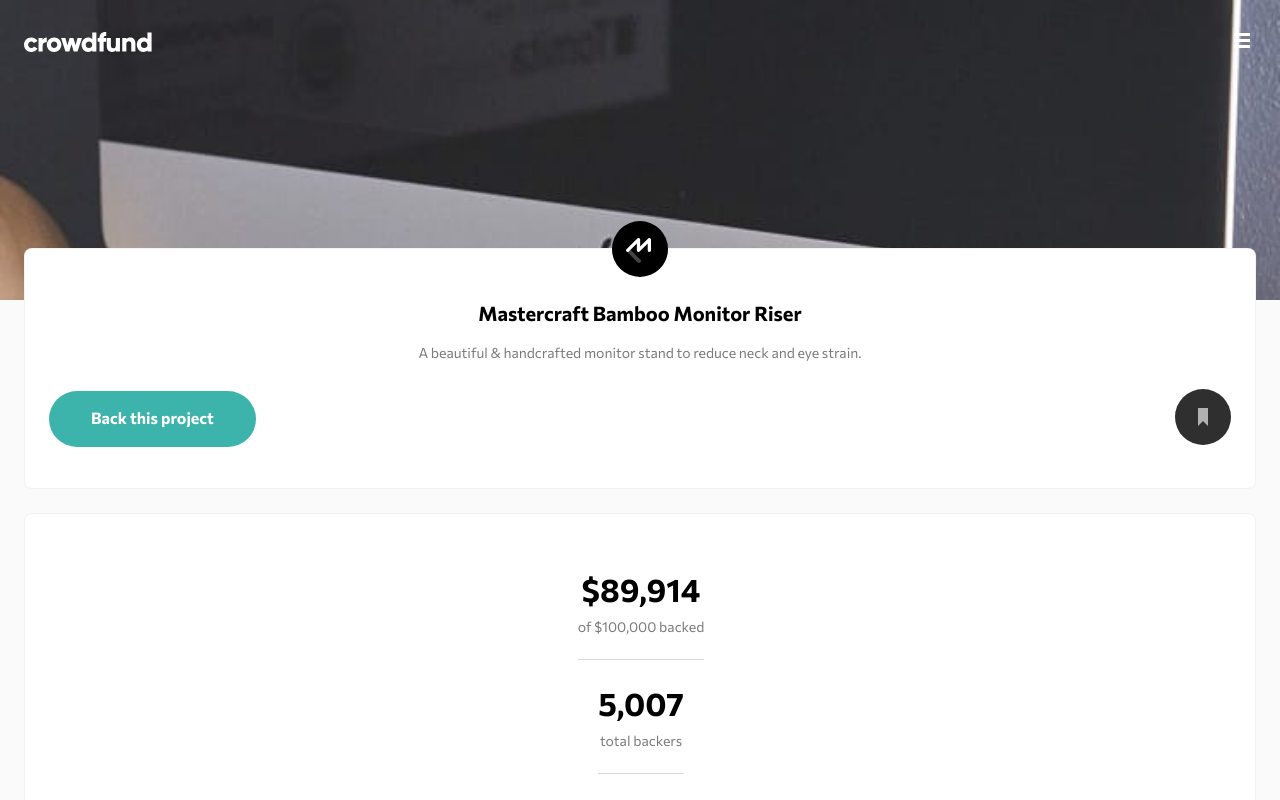
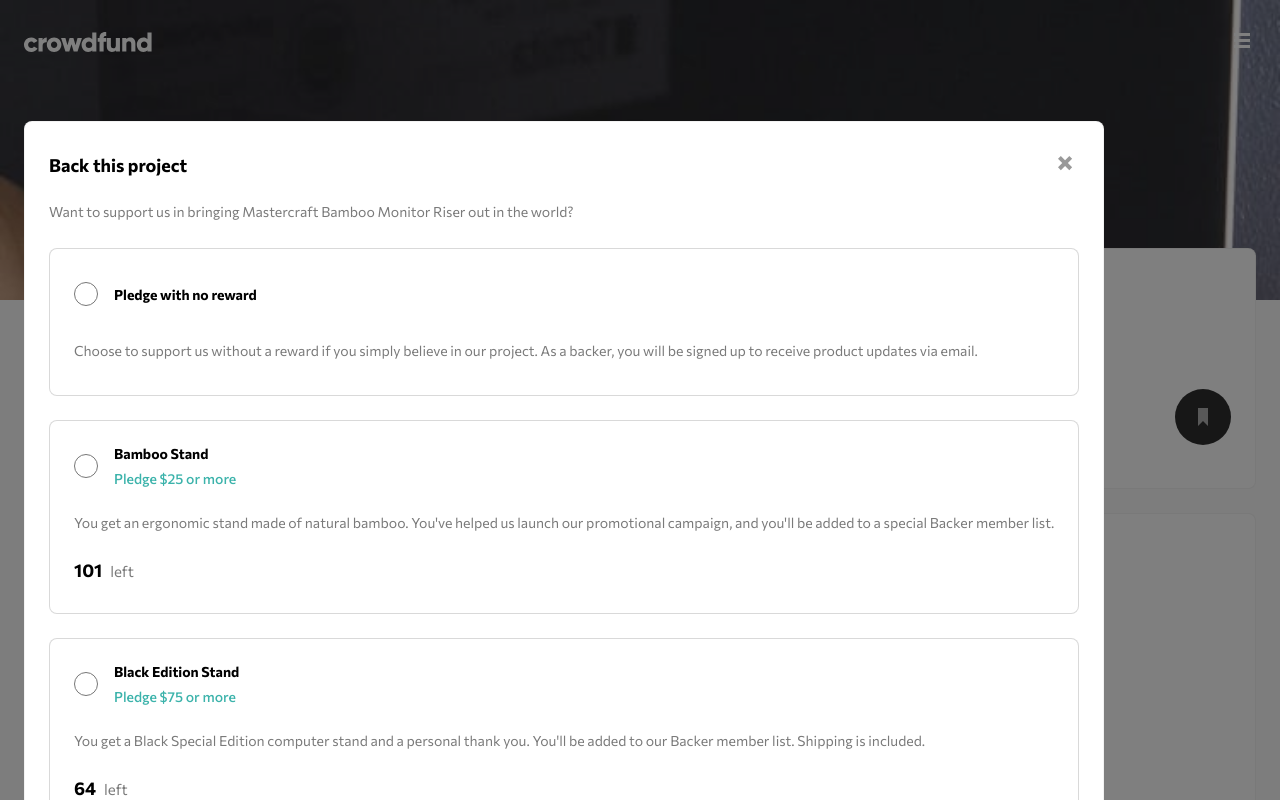
Before and after one commit to VeljkoKnezevic/crowdfunding-product-page, a React (Vite) app: page / in a window 1280 px wide. Both pictures are taken after a click on the button "Back this project". Shown: the top 800 px of the page. Built offline with nearby package versions, Linux system fonts and the light colour scheme.

Commit message:
Modal styling done

```diff
--- a/src/App.jsx
+++ b/src/App.jsx
@@ -1,10 +1,14 @@
+import { useState } from "react";
 import "./App.scss";
 import Logo from "../images/logo.svg";
 import Hamburger from "../images/icon-hamburger.svg";
 import Bookmark from "../images/icon-bookmark.svg";
 import MastercraftLogo from "../images/logo-mastercraft.svg";
+import Modal from "./components/Modal";
 
 function App() {
+  const [isVisibleModal, setIsVisibleModal] = useState(false);
+
   const handleHamburgerClick = (e) => {
     const image = e.target;
     const links = e.target.parentElement.parentElement.parentElement.lastChild;
@@ -21,10 +25,11 @@ function App() {
 
   return (
     <>
+      <div id="bg-hamburger" />
+      {isVisibleModal ? <div id="bg-back" style={{ display: "block" }} /> : ""}
       <header className="header">
         <div className="header__images">
           <img src={Logo} alt="Crowdfund logo" />
-
           <button
             onClick={handleHamburgerClick}
             className="header__hamburger__button"
@@ -50,6 +55,7 @@ function App() {
         </div>
       </header>
       <main className="main">
+        {isVisibleModal ? <Modal setIsVisibleModal={setIsVisibleModal} /> : ""}
         <div className="intro">
           <img
             className="intro__image"
@@ -62,7 +68,11 @@ function App() {
             strain.
           </p>
           <div className="intro__button-and-bookmark">
-            <button type="button" className="intro__button">
+            <button
+              onClick={() => setIsVisibleModal(true)}
+              type="button"
+              className="intro__button"
+            >
               Back this project
             </button>
             <div className="intro__bookmark">
@@ -102,7 +112,7 @@ function App() {
           </p>
 
           <section className="about__card">
-            <h4 className="about__card__heading">Bamboo Stand</h4>{" "}
+            <h4 className="about__card__heading">Bamboo Stand</h4>
             <p className="about__card__green">Pledge $25 or more</p>
             <p className="about__card__para">
               You get an ergonomic stand made of natural bamboo. You&apos;ve
@@ -118,7 +128,7 @@ function App() {
             </button>
           </section>
           <section className="about__card">
-            <h4 className="about__card__heading">Black Edition Stand</h4>{" "}
+            <h4 className="about__card__heading">Black Edition Stand</h4>
             <div className="about__card__green">Pledge $75 or more</div>
             <p className="about__card__para">
               You get a Black Special Edition computer stand and a personal
--- a/src/App.scss
+++ b/src/App.scss
@@ -7,6 +7,28 @@
 .header,
 .main {
   padding: 0 pxToRem(24px);
+}
+
+#bg-hamburger {
+  position: fixed;
+  height: 100%;
+  width: 100%;
+  margin: 0;
+  padding: 0;
+  opacity: 0.6;
+  display: none;
+}
+
+#bg-back {
+  position: fixed;
+  height: 100%;
+  width: 100%;
+  margin: 0;
+  padding: 0;
+  background: #000000;
+  mix-blend-mode: normal;
+  opacity: 0.5;
+  display: none;
 }
 
 .header {
@@ -268,4 +290,130 @@
       }
     }
   }
+
+  .popup {
+    position: absolute;
+    left: 0;
+    top: pxToRem(121px);
+    background: #ffffff;
+    border: 1px solid rgba(0, 0, 0, 0.0497193);
+    border-radius: 8px;
+    margin: 0 pxToRem(24px);
+    padding: pxToRem(32px) pxToRem(24px);
+
+    &__heading {
+      font-weight: 700;
+      font-size: pxToRem(18px);
+      line-height: pxToRem(22px);
+      color: #000000;
+
+      &-container {
+        display: flex;
+        align-items: center;
+        justify-content: space-between;
+      }
+    }
+
+    &__close {
+      border: none;
+      background: none;
+    }
+
+    &__para {
+      font-weight: 400;
+      font-size: 14px;
+      line-height: 24px;
+      color: #7a7a7a;
+      margin-block-start: pxToRem(24px);
+    }
+
+    &__cards {
+      display: grid;
+      gap: pxToRem(24px);
+      margin-block-start: pxToRem(24px);
+    }
+
+    &__card {
+      background: #ffffff;
+      border: 1px solid rgba(0, 0, 0, 0.15);
+      border-radius: 8px;
+      padding: pxToRem(24px) pxToRem(24px) pxToRem(32px);
+
+      &--no-reward {
+        padding-top: pxToRem(33px);
+
+        h3 {
+          margin-inline-start: pxToRem(16px);
+        }
+
+        p {
+          margin-block-start: pxToRem(33px);
+        }
+      }
+
+      &--disabled {
+        opacity: 0.5;
+        border: none;
+
+        input {
+          opacity: 0;
+        }
+      }
+
+      &__input {
+        margin: 0;
+        width: 24px;
+        height: 24px;
+        background: #ffffff;
+        border: 1px solid rgba(0, 0, 0, 0.15);
+        &-container {
+          display: flex;
+          align-items: center;
+        }
+      }
+
+      &__heading {
+        font-weight: 700;
+        font-size: pxToRem(14px);
+        line-height: pxToRem(17px);
+        color: #000000;
+      }
+
+      &__heading-and-pledge {
+        margin-inline-start: pxToRem(16px);
+      }
+
+      &__pledge {
+        font-weight: 500;
+        font-size: pxToRem(14px);
+        line-height: pxToRem(17px);
+        color: #3cb3ab;
+        margin-block-start: pxToRem(8px);
+      }
+
+      &__para {
+        font-weight: 400;
+        font-size: pxToRem(14px);
+        line-height: pxToRem(24px);
+        color: #7a7a7a;
+        margin-block-start: pxToRem(24px);
+      }
+
+      &__left {
+        font-weight: 400;
+        font-size: pxToRem(15px);
+        line-height: pxToRem(18px);
+        color: #7a7a7a;
+        margin-block-start: pxToRem(24px);
+
+        &--bold {
+          font-weight: 700;
+          font-size: pxToRem(18px);
+          line-height: pxToRem(22px);
+          color: #000000;
+          margin-inline-end: pxToRem(5px);
+        }
+      }
+    }
+  }
 }
--- /dev/null
+++ b/src/components/Modal.jsx
@@ -0,0 +1,87 @@
+import CloseModal from "../../images/icon-close-modal.svg";
+
+export default function Modal({ setIsVisibleModal }) {
+  return (
+    <div className="popup">
+      <div className="popup__heading-container">
+        <h2 className="popup__heading">Back this project</h2>
+        <button
+          className="popup__close"
+          type="button"
+          onClick={() => setIsVisibleModal(false)}
+        >
+          <img src={CloseModal} alt="Exit the modal" />
+        </button>
+      </div>
+      <p className="popup__para">
+        Want to support us in bringing Mastercraft Bamboo Monitor Riser out in
+        the world?
+      </p>
+      <div className="popup__cards">
+        <div className="popup__card popup__card--no-reward">
+          <div className="popup__card__input-container">
+            <input className="popup__card__input" type="radio" />
+            <h3 className="popup__card__heading">Pledge with no reward</h3>
+          </div>
+          <p className="popup__card__para">
+            Choose to support us without a reward if you simply believe in our
+            project. As a backer, you will be signed up to receive product
+            updates via email.
+          </p>
+        </div>
+        <div className="popup__card">
+          <div className="popup__card__input-container">
+            <input className="popup__card__input" type="radio" />
+            <div className="popup__card__heading-and-pledge">
+              <h3 className="popup__card__heading">Bamboo Stand </h3>
+              <p className="popup__card__pledge">Pledge $25 or more</p>
+            </div>
+          </div>
+          <p className="popup__card__para">
+            You get an ergonomic stand made of natural bamboo. You&apos;ve
+            helped us launch our promotional campaign, and you&apos;ll be added
+            to a special Backer member list.
+          </p>
+          <p className="popup__card__left">
+            <span className="popup__card__left--bold">101</span> left
+          </p>
+        </div>
+
+        <div className="popup__card">
+          <div className="popup__card__input-container">
+            <input className="popup__card__input" type="radio" />
+            <div className="popup__card__heading-and-pledge">
+              <h3 className="popup__card__heading">Black Edition Stand</h3>
+              <p className="popup__card__pledge">Pledge $75 or more</p>
+            </div>
+          </div>
+          <p className="popup__card__para">
+            You get a Black Special Edition computer stand and a personal thank
+            you. You&apos;ll be added to our Backer member list. Shipping is
+            included.
+          </p>
+          <p className="popup__card__left">
+            <span className="popup__card__left--bold">64</span> left
+          </p>
+        </div>
+        <div className="popup__card popup__card--disabled">
+          <div className="popup__card__input-container">
+            <input className="popup__card__input" type="radio" />
+            <div className="popup__card__heading-and-pledge">
+              <h3 className="popup__card__heading">Mahogany Special Edition</h3>
+              <p className="popup__card__pledge">Pledge $200 or more</p>
+            </div>
+          </div>
+          <p className="popup__card__para">
+            You get two Special Edition Mahogany stands, a Backer T-Shirt, and a
+            personal thank you. You&apos;ll be added to our Backer member list.
+            Shipping is included.
+          </p>
+          <p className="popup__card__left">
+            <span className="popup__card__left--bold">0</span> left
+          </p>
+        </div>
+      </div>
+    </div>
+  );
+}
```
Also changed, not shown: 1 other file (tests, documents, lock files or other folders).
